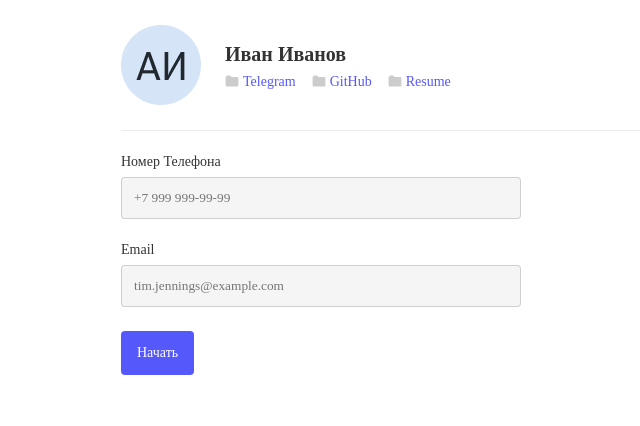
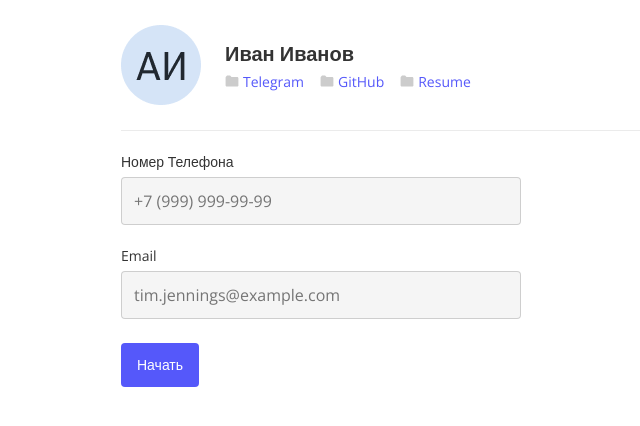
Before and after one commit to Abdurakhman20/FrontCloudCampTest, a React (Create React App) app: page / in a window 1280 px wide. Shown: the top 426 px of the page, without its empty margins (94-734 px from the left). Built offline with nearby package versions, Linux system fonts and the light colour scheme.

Commit message:
Реализовал валидацию формы react-hook-form, а также реализовал маску ввода номера телефона.

```diff
--- a/package.json
+++ b/package.json
@@ -12,6 +12,7 @@
     "@types/react-dom": "^18.0.0",
     "react": "^18.2.0",
     "react-dom": "^18.2.0",
+    "react-hook-form": "^7.44.3",
     "react-router-dom": "^6.12.1",
     "react-scripts": "5.0.1",
     "sass": "^1.62.1",
@@ -41,5 +42,8 @@
       "last 1 firefox version",
       "last 1 safari version"
     ]
+  },
+  "devDependencies": {
+    "@types/react-input-mask": "^3.0.2"
   }
 }
--- a/src/components/MainPageForm/MainPageForm.module.scss
+++ b/src/components/MainPageForm/MainPageForm.module.scss
@@ -2,3 +2,9 @@
   margin-top: 24px;
   margin-bottom: 24px;
 }
+.errorText {
+  font-size: 16px;
+  color: #c70039;
+  padding-top: 4px;
+  font-weight: bold;
+}
--- a/src/components/MainPageForm/index.tsx
+++ b/src/components/MainPageForm/index.tsx
@@ -2,19 +2,49 @@ import React from "react";
 import Button from "../UI/Button";
 import Input from "../UI/Input";
 import styles from "./MainPageForm.module.scss";
+import { useForm, SubmitHandler } from "react-hook-form";
+import { maskPhoneNumber } from "../../utils/maskPhoneNumber";
+
+export interface IFormValues {
+  "Номер Телефона": string;
+  Email: string;
+}
 
 const MainPageForm: React.FC = () => {
+  const {
+    register,
+    handleSubmit,
+    reset,
+    formState: { errors },
+  } = useForm<IFormValues>({
+    mode: "onBlur",
+  });
+
+  const onSubmit: SubmitHandler<IFormValues> = (data) => {
+    console.log(data);
+    reset();
+  };
+
   return (
-    <form>
+    <form onSubmit={handleSubmit(onSubmit)}>
       <div className={styles.wrapper}>
         <div className={styles.input__wrapper}>
           <Input
             htmlFor="phone"
-            type="text"
+            type="tel"
             id="phone"
             labelText="Номер Телефона"
-            placeholder="+7 999 999-99-99"
+            placeholder="+7 (999) 999-99-99"
+            register={register}
+            required
+            pattern={/^(\+7 )?\(\d{3}\) \d{3}-\d{2}-\d{2}$/}
+            onInput={maskPhoneNumber}
           />
+          {errors?.["Номер Телефона"] && (
+            <p className={styles.errorText}>
+              {errors?.["Номер Телефона"]?.message || "Error!"}
+            </p>
+          )}
         </div>
         <div className={styles.input__wrapper}>
           <Input
@@ -23,9 +53,17 @@ const MainPageForm: React.FC = () => {
             id="email"
             labelText="Email"
             placeholder="tim.jennings@example.com"
+            register={register}
+            required
+            pattern={/^[^\s@]+@[^\s@]+\.[^\s@]+$/}
           />
+          {errors?.Email && (
+            <p className={styles.errorText}>
+              {errors?.Email?.message || "Error!"}
+            </p>
+          )}
         </div>
-        <Button text="Начать" />
+        <Button type="submit" text="Начать" />
       </div>
     </form>
   );
--- a/src/components/UI/Button/Button.module.scss
+++ b/src/components/UI/Button/Button.module.scss
@@ -9,4 +9,7 @@
   &:hover {
     background-color: #0004dc;
   }
+  &:disabled {
+    background-color: #666;
+  }
 }
--- a/src/components/UI/Button/index.tsx
+++ b/src/components/UI/Button/index.tsx
@@ -2,9 +2,15 @@ import React from "react";
 import styles from "./Button.module.scss";
 type ButtonProps = {
   text: string;
+  type?: "submit" | "button" | "reset";
 };
-const Button: React.FC<ButtonProps> = ({ text }) => {
-  return <button className={styles.button}>{text}</button>;
+
+const Button: React.FC<ButtonProps> = ({ text, type }) => {
+  return (
+    <button type={type} className={styles.button}>
+      {text}
+    </button>
+  );
 };
 
 export default Button;
--- a/src/components/UI/Input/Input.module.scss
+++ b/src/components/UI/Input/Input.module.scss
@@ -12,5 +12,6 @@
     padding: 12px;
     max-width: 400px;
     border-radius: 4px;
+    font-size: 16px;
   }
 }
--- a/src/components/UI/Input/index.tsx
+++ b/src/components/UI/Input/index.tsx
@@ -1,23 +1,52 @@
 import React from "react";
 import styles from "./Input.module.scss";
+import { IFormValues } from "../../MainPageForm";
+import { Path, UseFormRegister } from "react-hook-form/dist/types";
+
 type InputProps = {
   htmlFor: string;
   type: string;
   id: string;
   placeholder: string;
-  labelText: string;
+  labelText: Path<IFormValues>;
+  register: UseFormRegister<IFormValues>;
+  required: boolean;
+  pattern?: RegExp;
+  onInput?: (event: React.ChangeEvent<HTMLInputElement>) => void;
 };
+
 const Input: React.FC<InputProps> = ({
   htmlFor,
   type,
   id,
   placeholder,
   labelText,
+  register,
+  required,
+  pattern,
+  onInput,
 }) => {
+  const handleChange = (event: React.ChangeEvent<HTMLInputElement>) => {
+    if (onInput) {
+      onInput(event);
+    }
+  };
   return (
     <div className={styles.wrapper}>
       <label htmlFor={htmlFor}>{labelText}</label>
-      <input type={type} id={id} placeholder={placeholder}></input>
+      <input
+        type={type}
+        id={id}
+        placeholder={placeholder}
+        {...register(labelText, {
+          required: "Поле обязательно к заполнению!",
+          pattern: pattern && {
+            value: pattern,
+            message: "Некорректный формат!",
+          },
+        })}
+        onInput={handleChange}
+      />
     </div>
   );
 };
--- a/src/index.scss
+++ b/src/index.scss
@@ -1,3 +1,5 @@
+@import url("https://fonts.googleapis.com/css2?family=Open+Sans:wght@300;400;500;600;700;800&display=swap");
+
 /*Обнуление*/
 * {
   padding: 0;
@@ -74,3 +76,6 @@ h6 {
   font-weight: inherit;
 }
 /*--------------------*/
+body {
+  font-family: "Open Sans", sans-serif;
+}
--- /dev/null
+++ b/src/utils/maskPhoneNumber.ts
@@ -0,0 +1,37 @@
+export const maskPhoneNumber = (event: React.ChangeEvent<HTMLInputElement>) => {
+  let value = event.target.value;
+  let inputNumValue = value.replace(/\D/g, "");
+  let formattedInputValue = "";
+  const selectionStart = event.target.selectionStart;
+  if (!inputNumValue) {
+    return (event.target.value = "");
+  }
+  if (value.length !== selectionStart) {
+    return;
+  }
+  if (["7", "8", "9"].indexOf(inputNumValue[0]) > -1) {
+    //Russian phone number
+    if (inputNumValue[0] === "9") {
+      inputNumValue = "7" + inputNumValue;
+    }
+    const firstSymbol = inputNumValue[0] === "8" ? "+7" : "+7";
+    formattedInputValue = firstSymbol + " ";
+
+    if (inputNumValue.length > 1) {
+      formattedInputValue += "(" + inputNumValue.substring(1, 4);
+    }
+    if (inputNumValue.length >= 5) {
+      formattedInputValue += ") " + inputNumValue.substring(4, 7);
+    }
+    if (inputNumValue.length >= 8) {
+      formattedInputValue += "-" + inputNumValue.substring(7, 9);
+    }
+    if (inputNumValue.length >= 10) {
+      formattedInputValue += "-" + inputNumValue.substring(9, 11);
+    }
+  } else {
+    // Not Russian phone number
+    formattedInputValue = "+" + inputNumValue.substring(0, 16);
+  }
+  event.target.value = formattedInputValue;
+};
```
Also changed, not shown: 2 other files (tests, documents, lock files or other folders).
